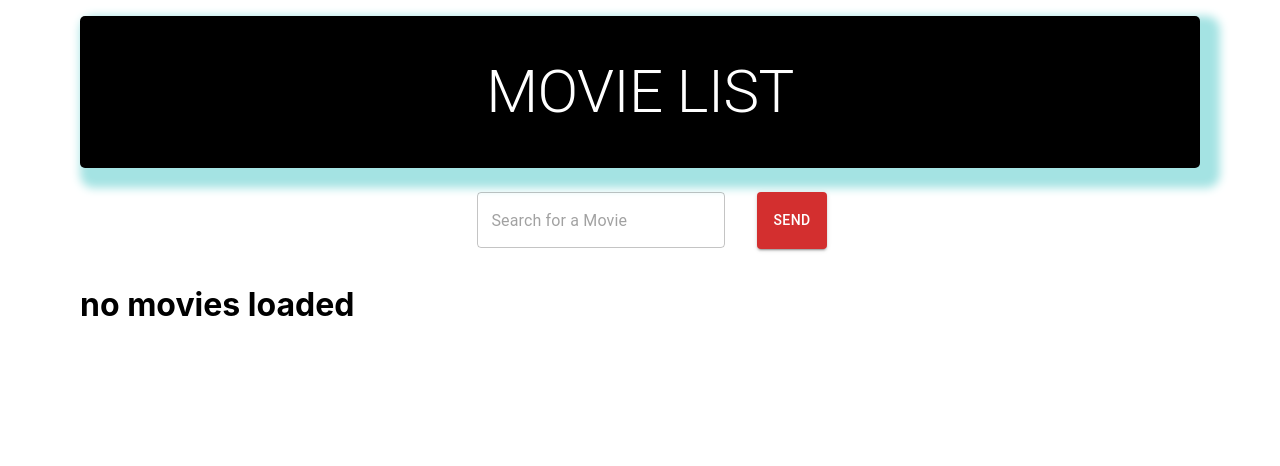
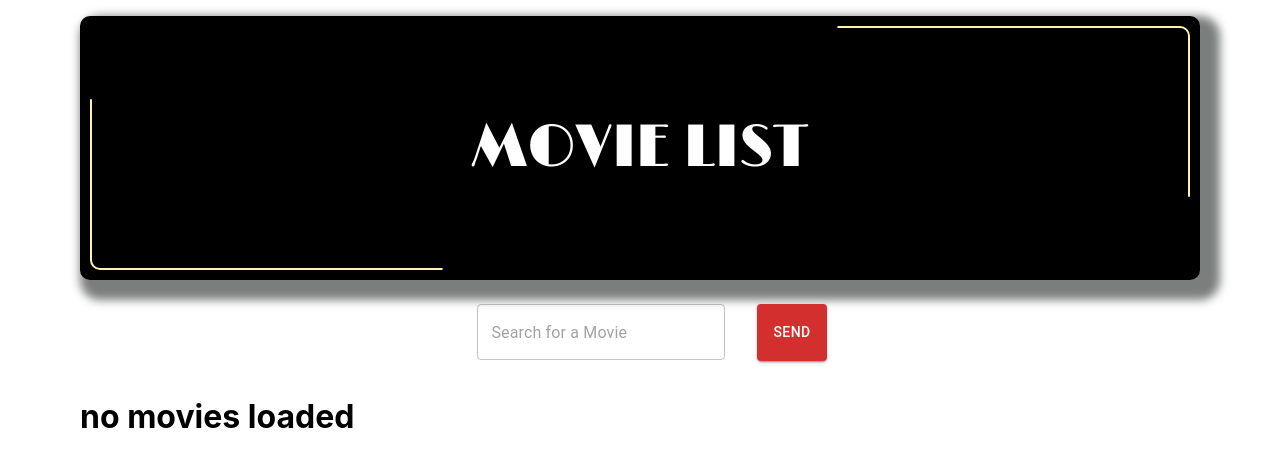
Before and after one commit to SDytewski/search, a React (Create React App) app: page / in a window 1280 px wide. Shown: the top 466 px of the page. Built offline with nearby package versions, Linux system fonts and the light colour scheme.

Commit message:
added header animation and changed button color

```diff
--- a/public/index.html
+++ b/public/index.html
@@ -3,6 +3,9 @@
   <head>
     <meta charset="utf-8" />
     <link rel="icon" href="%PUBLIC_URL%/favicon.ico" />
+    <link rel="preconnect" href="https://fonts.googleapis.com">
+<link rel="preconnect" href="https://fonts.gstatic.com" crossorigin>
+<link href="https://fonts.googleapis.com/css2?family=Limelight&display=swap" rel="stylesheet">
     <meta name="viewport" content="width=device-width, initial-scale=1" />
     <meta name="theme-color" content="#000000" />
     <meta
--- a/src/App.css
+++ b/src/App.css
@@ -98,10 +98,106 @@ img {
   display: block;
 }
 
-#sign{
-  box-shadow: 10px 10px 10px 10px rgb(164, 227, 227);
+
+/* #sign{
+  /* box-shadow: 10px 10px 10px 10px rgb(164, 227, 227);
   border-radius: 5px;
+  border: 10px dotted #ffff7c;
+  outline: 2px solid #000000; */
+
+
+  /* background:
+  linear-gradient(90deg, #f7f790 80%, transparent 0) repeat-x,
+  linear-gradient(90deg, #f7f790 80%, transparent 0) repeat-x,
+  linear-gradient(0deg, #f7f790 80%, transparent 0) repeat-y,
+  linear-gradient(0deg, #f7f790 80%, transparent 0) repeat-y;
+background-size: 4px 5px, 4px 5px, 5px 4px, 5px 4px;
+background-position: 0 0, 0 100%, 0 0, 100% 0;
+animation: linearGradientMove .3s infinite linear;
+background-color: black; */
+
+
+#sign {
+  position: relative;
+  margin: auto;
+  font-family: 'Limelight', cursive;
+
+  line-height: 64px;
+  text-align: center;
+  color: #fff;
+  /* font-size: 20px; */
+  border: 20px solid rgb(0, 0, 0);
+  border-radius: 10px;
+  box-shadow: 10px 10px 10px 10px rgb(122, 126, 125);
+  background: rgb(0, 0, 0);
+  transition: all .3s;
+  cursor: pointer;
+
+  &:hover {
+      filter: contrast(1.1);
+  }
+
+  &:active {
+      filter: contrast(0.9);
+  }
+
+  &::before,
+  &::after {
+      content: "";
+      position: absolute;
+      top: -10px;
+      left: -10px;
+      right: -10px;
+      bottom: -10px;
+      border: 2px solid rgb(252, 241, 178);
+
+      transition: all .5s;
+      animation: clippath 3s infinite linear;
+      border-radius: 10px;
+  }
+
+  &::after {
+      animation: clippath 3s infinite -1.5s linear;
+  }
 }
+
+@keyframes clippath {
+  0%,
+  100% {
+      clip-path: inset(0 0 98% 0);
+  }
+
+  25% {
+      clip-path: inset(0 98% 0 0);
+  }
+  50% {
+      clip-path: inset(98% 0 0 0);
+  }
+  75% {
+      clip-path: inset(0 0 0 98%);
+  }
+}
+
+.bg::before {
+  background: rgba(255, 215, 0, .5);
+}
+
+  /* position: absolute; */
+  /* top: 200px;
+  left: 200px; */
+
+  /* display: inline-block;
+  /* width: 200px; */
+
+
+
+/* .marquee
+ {
+    -webkit-animation:spin 20s linear infinite;
+    -moz-animation:spin 20s linear infinite;
+    animation:spin 20s linear infinite;
+} */
+
 
 form {
   border: none;
--- a/src/components/Movielist.js
+++ b/src/components/Movielist.js
@@ -18,26 +18,18 @@ import CardActionArea from '@mui/material/CardActionArea';
 import { Paper } from '@mui/material';
 import Link from '@mui/material/Link';
 import { createTheme, ThemeProvider } from '@mui/material/styles';
+import { grey, purple, red } from '@mui/material/colors';
 import { styled } from '@mui/material/styles';
 import TextField from '@mui/material/TextField';
 import { useForm } from "react-hook-form";
 
-const primary = {
-  main: '#000000',
-  light: '#42a5f5',
-  dark: '#1565c0',
-  contrastText: '#fff',
-};
 
 // const theme = createTheme({
 //   palette: {
-//     anger: createColor('#F40B27'),
-//     apple: createColor('#5DBA40'),
-//     steelBlue: createColor('#5C76B7'),
-//     violet: createColor('#BC00A3'),
-//   },
+//     primary: red,
+//     secondary: purple
+//   }
 // });
-
 
 const Item = styled(Paper)(({ theme }) => ({
   backgroundColor: theme.palette.mode === 'dark' ? '#1A2027' : '#fff',
@@ -137,6 +129,7 @@ function Movielist() {
   }
 
   return (
+    // <ThemeProvider theme={theme}>
 
     <Container maxWidth="lg">
       <Box sx={{ flexGrow: 1 }} padding={2} >
@@ -148,13 +141,17 @@ function Movielist() {
             {/* <div className='container-fluid movie-app'>
               <div className='search'> */}
 
-<Typography variant="h2" backgroundColor= {primary.main} color="common.white" padding={5}
+<Typography variant="h2" color="common.white" padding={10}
 align="center"
 
 id="sign"
 
+
 >MOVIE LIST
+
 </Typography>
+
+
 <Grid
   container
   spacing={0}
@@ -188,7 +185,7 @@ id="sign"
 
                   <Button className="add-button" color="error" variant="contained" type="submit" sx={{ ml: 2, mt: 3, p: 2, }} onSubmit={(e) => names(searchTerm)}>
                     Send
-                  </Button>
+                  </Button>{}
 
                 </form>
                 </Grid>
@@ -324,6 +321,7 @@ id="sign"
         </Grid>
       </Box>
     </Container>
+    // </ThemeProvider>
 
   );
 }
```
